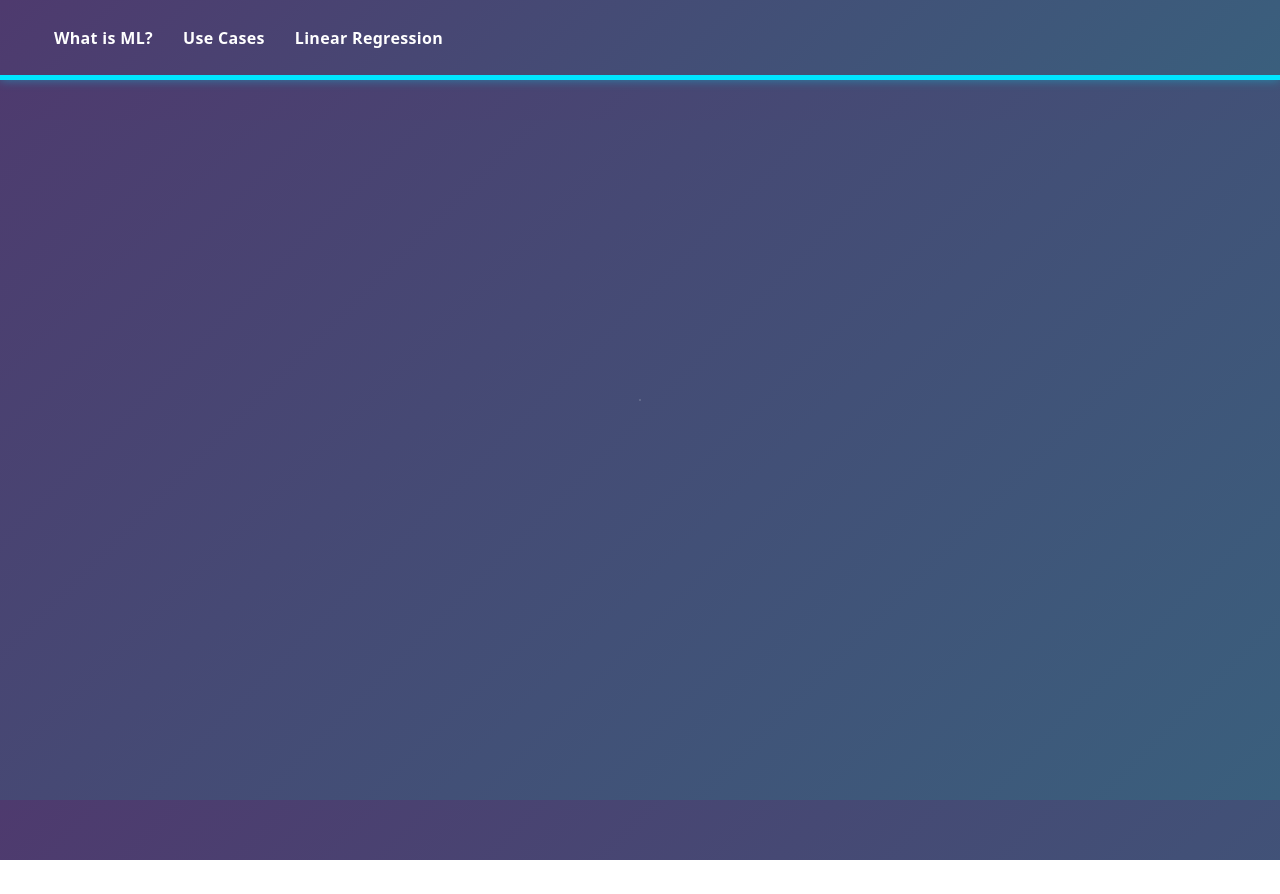
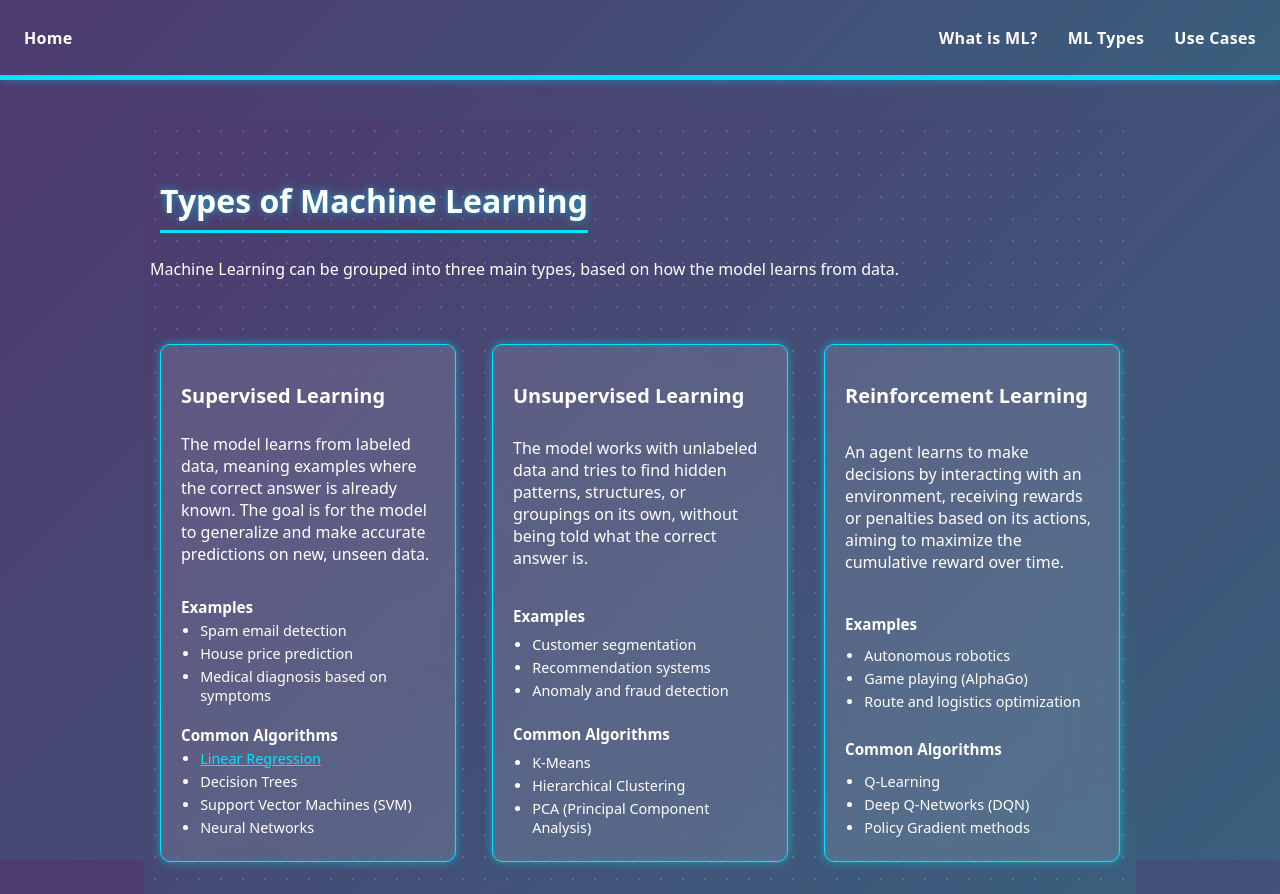
Before and after one commit to Jesu0809/machine-learning-exercises, an Angular app in the folder ml-frontend/: page /ml-types in a window 1280 px wide. Before the commit this address led to /. Before the commit the page ends 860 px from the top, so only its background shows below. Built offline with nearby package versions, Linux system fonts and the light colour scheme.

Commit message:
redisign the page

```diff
--- a/ml-frontend/src/app/app.css
+++ b/ml-frontend/src/app/app.css
@@ -6,12 +6,18 @@
   z-index: 1000;
   display: flex;
   align-items: center;
+  justify-content: space-between;
   padding: 1.5rem;
   min-height: 80px;
   box-sizing: border-box;
   background: linear-gradient(135deg, #4e3a6e, #3a5f7d);
   border-bottom: 5px solid #00e5ff;
   box-shadow: 0 0 10px rgba(0, 229, 255, 0.4);
+}
+
+.app-nav-links {
+  display: flex;
+  align-items: center;
 }
 
 .app-nav-link {
@@ -24,6 +30,14 @@
   transition: color 0.2s ease, text-shadow 0.2s ease;
 }
 
+.app-nav-home {
+  margin-left: 0;
+}
+
+.app-nav-lr {
+  padding: 0 65px;
+}
+
 .app-nav-link:hover {
   color: #00e5ff;
   text-shadow: 0 0 8px rgba(0, 229, 255, 0.8);
--- a/ml-frontend/src/app/app.html
+++ b/ml-frontend/src/app/app.html
@@ -1,7 +1,12 @@
 <nav class="app-nav">
-  <a class="app-nav-link" routerLink="/ml-info" routerLinkActive="active">What is ML?</a>
-  <a class="app-nav-link" routerLink="/ml-use-cases" routerLinkActive="active">Use Cases</a>
-  <a class="app-nav-link" routerLink="/linear-regression" routerLinkActive="active">Linear Regression</a>
+  <a class="app-nav-link app-nav-home" routerLink="/" routerLinkActive="active">Home</a>
+
+  <div class="app-nav-links">
+    <a class="app-nav-link" routerLink="/ml-info" routerLinkActive="active">What is ML?</a>
+    <a class="app-nav-link" routerLink="/ml-types" routerLinkActive="active">ML Types</a>
+    <a class="app-nav-link" routerLink="/ml-use-cases" routerLinkActive="active">Use Cases</a>
+  </div>
+
 </nav>
 
 <router-outlet></router-outlet>
--- a/ml-frontend/src/app/app.routes.ts
+++ b/ml-frontend/src/app/app.routes.ts
@@ -1,11 +1,13 @@
 import { Routes } from '@angular/router';
 import { MlInfo } from './pages/ml-info/ml-info';
+import { MlTypes } from './pages/ml-types/ml-types';
 import { MlUseCases } from './pages/ml-use-cases/ml-use-cases';
 import { LinearRegression } from './pages/linear-regression/linear-regression';
 
 export const routes: Routes = [
   { path: '', redirectTo: 'ml-info', pathMatch: 'full' },
   { path: 'ml-info', component: MlInfo },
+  { path: 'ml-types', component: MlTypes },
   { path: 'ml-use-cases', component: MlUseCases },
   { path: 'linear-regression', component: LinearRegression },
 ];
--- a/ml-frontend/src/app/pages/ml-info/ml-info.css
+++ b/ml-frontend/src/app/pages/ml-info/ml-info.css
@@ -4,6 +4,7 @@
   padding: 2rem 1rem;
   font-family: system-ui, sans-serif;
   color: #ffffff;
+  min-height: calc(100vh - 80px);
   background-image:
     radial-gradient(rgba(255, 255, 255, 0.15) 1px, transparent 1px),
     linear-gradient(135deg, #4e3a6e, #3a5f7d);
@@ -14,7 +15,7 @@
 
 .ml-header h1 {
   font-size: 2rem;
-  margin-bottom: 0.5rem;
+  margin-bottom: 1rem;
   color: #ffffff;
   display: inline-block;
   padding-bottom: 0.5rem;
@@ -25,69 +26,4 @@
 .ml-header p {
   line-height: 1.6;
   color: #ffffff;
-  margin-left: -10px;
-  margin-right: -10px;
 }
-
-.types-grid {
-  display: grid;
-  grid-template-columns: repeat(auto-fit, minmax(280px, 1fr));
-  gap: calc(1.5rem + 12px);
-  margin-top: calc(2rem + 30px);
-}
-
-.type-card {
-  display: flex;
-  flex-direction: column;
-  justify-content: space-between;
-  border: 1px solid #00e5ff;
-  border-radius: 10px;
-  padding: 1.25rem;
-  background: rgba(255, 255, 255, 0.12);
-  backdrop-filter: blur(24px);
-  -webkit-backdrop-filter: blur(24px);
-  box-shadow: 0 0 10px rgba(0, 229, 255, 0.5), inset 0 0 6px rgba(0, 229, 255, 0.15);
-  transition: transform 0.3s ease, box-shadow 0.3s ease, backdrop-filter 0.3s ease, background 0.3s ease;
-}
-
-.type-card:hover {
-  transform: scale(1.05);
-  box-shadow: 0 0 20px rgba(0, 229, 255, 0.9), inset 0 0 10px rgba(0, 229, 255, 0.3);
-  background: transparent;
-  backdrop-filter: none;
-  -webkit-backdrop-filter: none;
-}
-
-.type-card h2 {
-  font-size: 1.25rem;
-  margin-bottom: 0.5rem;
-  color: #ffffff;
-}
-
-.type-card h3 {
-  font-size: 0.95rem;
-  margin-top: 1rem;
-  margin-bottom: 0.25rem;
-  color: #ffffff;
-}
-
-.type-card ul {
-  margin: 0;
-  padding-left: 1.2rem;
-}
-
-.type-card li {
-  margin-bottom: 0.25rem;
-  font-size: 0.9rem;
-  color: #ffffff;
-}
-.algorithm-link {
-  color: #00e5ff;
-  text-decoration: underline;
-  cursor: pointer;
-  transition: text-shadow 0.2s ease;
-}
-
-.algorithm-link:hover {
-  text-shadow: 0 0 8px rgba(0, 229, 255, 0.8);
-}
--- a/ml-frontend/src/app/pages/ml-info/ml-info.ts
+++ b/ml-frontend/src/app/pages/ml-info/ml-info.ts
@@ -1,46 +1,10 @@
 import { Component } from '@angular/core';
-import { CommonModule } from '@angular/common';
-import { RouterLink } from '@angular/router';
-import { MLType } from '../../models/ml-info.model';
 
 @Component({
   selector: 'app-ml-info',
-  imports: [CommonModule, RouterLink],
+  imports: [],
   templateUrl: './ml-info.html',
   styleUrl: './ml-info.css'
 })
 export class MlInfo {
-  mlTypes: MLType[] = [
-    {
-      name: 'Supervised Learning',
-      description: 'The model learns from labeled data, meaning examples where the correct answer is already known. The goal is for the model to generalize and make accurate predictions on new, unseen data.',
-      examples: ['Spam email detection', 'House price prediction', 'Medical diagnosis based on symptoms'],
-      algorithms: [
-        { name: 'Linear Regression', link: '/linear-regression' },
-        { name: 'Decision Trees' },
-        { name: 'Support Vector Machines (SVM)' },
-        { name: 'Neural Networks' }
-      ]
-    },
-    {
-      name: 'Unsupervised Learning',
-      description: 'The model works with unlabeled data and tries to find hidden patterns, structures, or groupings on its own, without being told what the correct answer is.',
-      examples: ['Customer segmentation', 'Recommendation systems', 'Anomaly and fraud detection'],
-      algorithms: [
-        { name: 'K-Means' },
-        { name: 'Hierarchical Clustering' },
-        { name: 'PCA (Principal Component Analysis)' }
-      ]
-    },
-    {
-      name: 'Reinforcement Learning',
-      description: 'An agent learns to make decisions by interacting with an environment, receiving rewards or penalties based on its actions, aiming to maximize the cumulative reward over time.',
-      examples: ['Autonomous robotics', 'Game playing (AlphaGo)', 'Route and logistics optimization'],
-      algorithms: [
-        { name: 'Q-Learning' },
-        { name: 'Deep Q-Networks (DQN)' },
-        { name: 'Policy Gradient methods' }
-      ]
-    }
-  ];
 }
--- /dev/null
+++ b/ml-frontend/src/app/pages/ml-types/ml-types.css
@@ -0,0 +1,93 @@
+.ml-page {
+  max-width: 960px;
+  margin: 0 auto;
+  padding: 2rem 1rem;
+  font-family: system-ui, sans-serif;
+  color: #ffffff;
+  background-image:
+    radial-gradient(rgba(255, 255, 255, 0.15) 1px, transparent 1px),
+    linear-gradient(135deg, #4e3a6e, #3a5f7d);
+  background-size: 22px 22px, cover;
+  background-position: 0 0, 0 0;
+  background-attachment: fixed, fixed;
+}
+
+.ml-header h1 {
+  font-size: 2rem;
+  margin-bottom: 0.5rem;
+  color: #ffffff;
+  display: inline-block;
+  padding-bottom: 0.5rem;
+  border-bottom: 3px solid #00e5ff;
+  text-shadow: 0 0 8px rgba(0, 229, 255, 0.6);
+}
+
+.ml-header p {
+  line-height: 1.6;
+  color: #ffffff;
+  margin-left: -10px;
+  margin-right: -10px;
+}
+
+.types-grid {
+  display: grid;
+  grid-template-columns: repeat(auto-fit, minmax(280px, 1fr));
+  gap: calc(1.5rem + 12px);
+  margin-top: calc(2rem + 30px);
+}
+
+.type-card {
+  display: flex;
+  flex-direction: column;
+  justify-content: space-between;
+  border: 1px solid #00e5ff;
+  border-radius: 10px;
+  padding: 1.25rem;
+  background: rgba(255, 255, 255, 0.12);
+  backdrop-filter: blur(24px);
+  -webkit-backdrop-filter: blur(24px);
+  box-shadow: 0 0 10px rgba(0, 229, 255, 0.5), inset 0 0 6px rgba(0, 229, 255, 0.15);
+  transition: transform 0.3s ease, box-shadow 0.3s ease, backdrop-filter 0.3s ease, background 0.3s ease;
+}
+
+.type-card:hover {
+  transform: scale(1.05);
+  box-shadow: 0 0 20px rgba(0, 229, 255, 0.9), inset 0 0 10px rgba(0, 229, 255, 0.3);
+  background: transparent;
+  backdrop-filter: none;
+  -webkit-backdrop-filter: none;
+}
+
+.type-card h2 {
+  font-size: 1.25rem;
+  margin-bottom: 0.5rem;
+  color: #ffffff;
+}
+
+.type-card h3 {
+  font-size: 0.95rem;
+  margin-top: 1rem;
+  margin-bottom: 0.25rem;
+  color: #ffffff;
+}
+
+.type-card ul {
+  margin: 0;
+  padding-left: 1.2rem;
+}
+
+.type-card li {
+  margin-bottom: 0.25rem;
+  font-size: 0.9rem;
+  color: #ffffff;
+}
+.algorithm-link {
+  color: #00e5ff;
+  text-decoration: underline;
+  cursor: pointer;
+  transition: text-shadow 0.2s ease;
+}
+
+.algorithm-link:hover {
+  text-shadow: 0 0 8px rgba(0, 229, 255, 0.8);
+}
--- /dev/null
+++ b/ml-frontend/src/app/pages/ml-types/ml-types.html
@@ -0,0 +1,38 @@
+<section class="ml-page">
+  <header class="ml-header">
+    <h1>Types of Machine Learning</h1>
+    <p>
+      Machine Learning can be grouped into three main types, based on how the
+      model learns from data.
+    </p>
+  </header>
+
+  <div class="types-grid">
+    @for (item of mlTypes; track $index) {
+      <article class="type-card">
+        <h2>{{ item.name }}</h2>
+        <p>{{ item.description }}</p>
+
+        <h3>Examples</h3>
+        <ul>
+          @for (example of item.examples; track $index) {
+            <li>{{ example }}</li>
+          }
+        </ul>
+
+        <h3>Common Algorithms</h3>
+        <ul>
+          @for (algorithm of item.algorithms; track $index) {
+            <li>
+              @if (algorithm.link) {
+                <a [routerLink]="algorithm.link" class="algorithm-link">{{ algorithm.name }}</a>
+              } @else {
+                {{ algorithm.name }}
+              }
+            </li>
+          }
+        </ul>
+      </article>
+    }
+  </div>
+</section>
--- /dev/null
+++ b/ml-frontend/src/app/pages/ml-types/ml-types.ts
@@ -0,0 +1,46 @@
+import { Component } from '@angular/core';
+import { CommonModule } from '@angular/common';
+import { RouterLink } from '@angular/router';
+import { MLType } from '../../models/ml-info.model';
+
+@Component({
+  selector: 'app-ml-types',
+  imports: [CommonModule, RouterLink],
+  templateUrl: './ml-types.html',
+  styleUrl: './ml-types.css'
+})
+export class MlTypes {
+  mlTypes: MLType[] = [
+    {
+      name: 'Supervised Learning',
+      description: 'The model learns from labeled data, meaning examples where the correct answer is already known. The goal is for the model to generalize and make accurate predictions on new, unseen data.',
+      examples: ['Spam email detection', 'House price prediction', 'Medical diagnosis based on symptoms'],
+      algorithms: [
+        { name: 'Linear Regression', link: '/linear-regression' },
+        { name: 'Decision Trees' },
+        { name: 'Support Vector Machines (SVM)' },
+        { name: 'Neural Networks' }
+      ]
+    },
+    {
+      name: 'Unsupervised Learning',
+      description: 'The model works with unlabeled data and tries to find hidden patterns, structures, or groupings on its own, without being told what the correct answer is.',
+      examples: ['Customer segmentation', 'Recommendation systems', 'Anomaly and fraud detection'],
+      algorithms: [
+        { name: 'K-Means' },
+        { name: 'Hierarchical Clustering' },
+        { name: 'PCA (Principal Component Analysis)' }
+      ]
+    },
+    {
+      name: 'Reinforcement Learning',
+      description: 'An agent learns to make decisions by interacting with an environment, receiving rewards or penalties based on its actions, aiming to maximize the cumulative reward over time.',
+      examples: ['Autonomous robotics', 'Game playing (AlphaGo)', 'Route and logistics optimization'],
+      algorithms: [
+        { name: 'Q-Learning' },
+        { name: 'Deep Q-Networks (DQN)' },
+        { name: 'Policy Gradient methods' }
+      ]
+    }
+  ];
+}
```
Also changed, not shown: ml-frontend/src/app/pages/ml-info/ml-info.html (+9 -32 lines).
